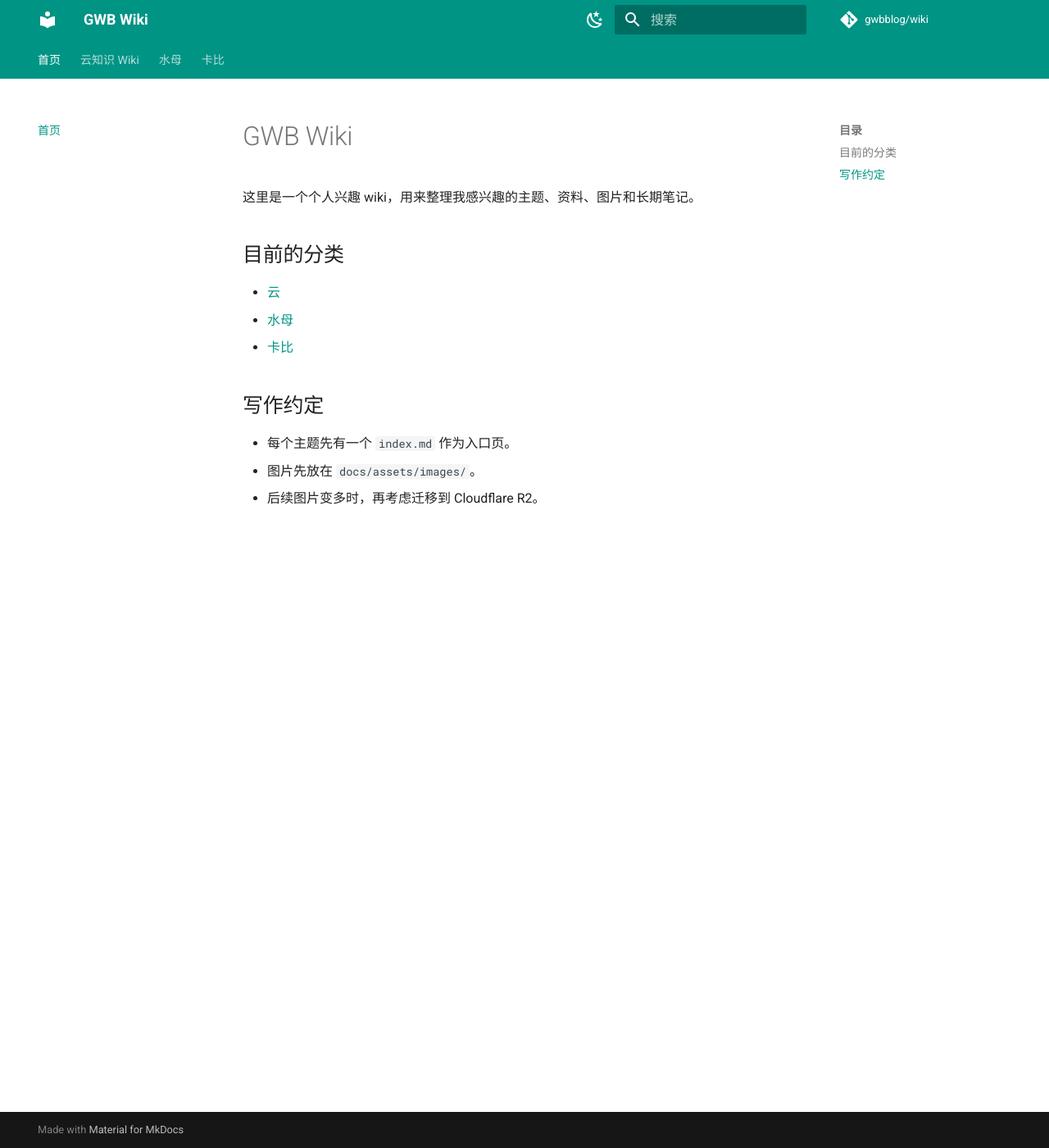
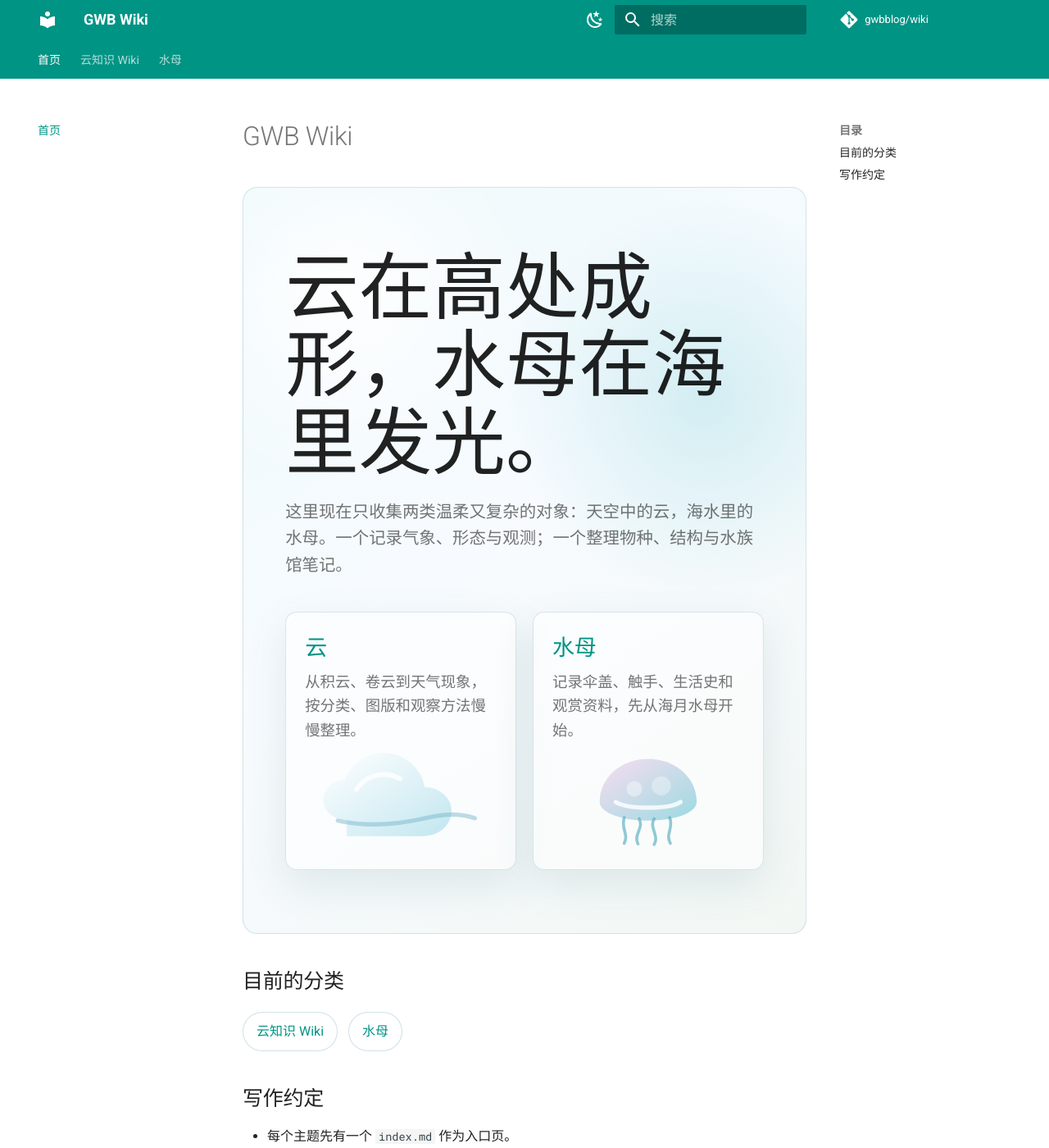
Before and after one commit to jellyfishjellyman/wiki, an MkDocs documentation site: the page built from docs/index.md, in a window 1280 px wide and 1400 px high. Shown: the whole window at 82% size. Built offline with MkDocs 1.6.1 and Material for MkDocs 9.7.7, drawn with Linux system fonts in a browser that asks for light colours; comment, search, counter and statistics services are not loaded.

Commit message:
Refresh homepage and remove Kirby section

```diff
--- a/docs/index.md
+++ b/docs/index.md
@@ -1,12 +1,172 @@
 # GWB Wiki
 
-这里是一个个人兴趣 wiki，用来整理我感兴趣的主题、资料、图片和长期笔记。
+<style>
+  .home-hero {
+    position: relative;
+    overflow: hidden;
+    margin: 1.5rem 0 2rem;
+    padding: clamp(2.4rem, 6vw, 5rem) clamp(1.2rem, 4vw, 3rem);
+    border: 1px solid rgba(87, 148, 164, 0.22);
+    border-radius: 18px;
+    background:
+      radial-gradient(circle at 18% 14%, rgba(255, 255, 255, 0.92), transparent 24%),
+      radial-gradient(circle at 82% 28%, rgba(188, 229, 235, 0.62), transparent 28%),
+      linear-gradient(145deg, #eef9fb 0%, #f7fbff 45%, #f2f7f4 100%);
+  }
+
+  [data-md-color-scheme="slate"] .home-hero {
+    border-color: rgba(129, 204, 216, 0.28);
+    background:
+      radial-gradient(circle at 18% 14%, rgba(201, 242, 244, 0.18), transparent 24%),
+      radial-gradient(circle at 82% 28%, rgba(81, 166, 185, 0.22), transparent 28%),
+      linear-gradient(145deg, #142431 0%, #1a2e38 48%, #102a2b 100%);
+  }
+
+  .home-hero h2 {
+    margin: 0;
+    max-width: 10em;
+    font-size: clamp(2rem, 7vw, 4.8rem);
+    line-height: 1.05;
+    letter-spacing: 0;
+  }
+
+  .home-hero p {
+    max-width: 38rem;
+    margin: 1rem 0 0;
+    color: var(--md-default-fg-color--light);
+    font-size: 1.02rem;
+  }
+
+  .home-symbols {
+    display: grid;
+    grid-template-columns: repeat(2, minmax(0, 1fr));
+    gap: 1rem;
+    margin-top: 2rem;
+  }
+
+  .home-card {
+    position: relative;
+    display: grid;
+    min-height: 13.5rem;
+    padding: 1.15rem;
+    border: 1px solid rgba(87, 148, 164, 0.22);
+    border-radius: 14px;
+    background: rgba(255, 255, 255, 0.54);
+    box-shadow: 0 18px 50px rgba(54, 104, 118, 0.12);
+    color: inherit;
+  }
+
+  [data-md-color-scheme="slate"] .home-card {
+    background: rgba(16, 33, 42, 0.62);
+    box-shadow: 0 18px 50px rgba(0, 0, 0, 0.2);
+  }
+
+  .home-card:hover {
+    border-color: rgba(41, 137, 160, 0.5);
+  }
+
+  .home-card svg {
+    width: 100%;
+    max-width: 16rem;
+    height: auto;
+    justify-self: end;
+    align-self: end;
+  }
+
+  .home-card h3 {
+    margin: 0;
+    font-size: 1.35rem;
+  }
+
+  .home-card p {
+    margin: 0.35rem 0 0;
+    max-width: 22rem;
+    font-size: 0.92rem;
+  }
+
+  .home-links {
+    display: flex;
+    flex-wrap: wrap;
+    gap: 0.65rem;
+    margin-top: 1rem;
+  }
+
+  .home-links a {
+    display: inline-flex;
+    align-items: center;
+    min-height: 2.4rem;
+    padding: 0.35rem 0.8rem;
+    border: 1px solid rgba(87, 148, 164, 0.28);
+    border-radius: 999px;
+    background: rgba(255, 255, 255, 0.48);
+  }
+
+  [data-md-color-scheme="slate"] .home-links a {
+    background: rgba(255, 255, 255, 0.06);
+  }
+
+  @media (max-width: 720px) {
+    .home-symbols {
+      grid-template-columns: 1fr;
+    }
+
+    .home-card {
+      min-height: 12rem;
+    }
+  }
+</style>
+
+<section class="home-hero">
+  <h2>云在高处成形，水母在海里发光。</h2>
+  <p>这里现在只收集两类温柔又复杂的对象：天空中的云，海水里的水母。一个记录气象、形态与观测；一个整理物种、结构与水族馆笔记。</p>
+
+  <div class="home-symbols">
+    <a class="home-card" href="clouds/index.md">
+      <div>
+        <h3>云</h3>
+        <p>从积云、卷云到天气现象，按分类、图版和观察方法慢慢整理。</p>
+      </div>
+      <svg viewBox="0 0 320 180" role="img" aria-label="标志性的云">
+        <defs>
+          <linearGradient id="cloud-fill" x1="0" x2="1" y1="0" y2="1">
+            <stop offset="0" stop-color="#ffffff"/>
+            <stop offset="1" stop-color="#bfe5ef"/>
+          </linearGradient>
+        </defs>
+        <path d="M70 130c-22 0-39-15-39-34 0-18 16-32 36-33 9-26 34-45 64-45 35 0 64 25 69 57 25 1 45 18 45 40 0 23-21 42-48 42H70z" fill="url(#cloud-fill)" opacity="0.95"/>
+        <path d="M55 131c44 10 96 8 151-5 29-7 55-7 78 1" fill="none" stroke="#6fb2c5" stroke-width="7" stroke-linecap="round" opacity="0.45"/>
+        <path d="M86 79c16-24 47-32 73-18" fill="none" stroke="#ffffff" stroke-width="8" stroke-linecap="round" opacity="0.8"/>
+      </svg>
+    </a>
+
+    <a class="home-card" href="jellyfish/index.md">
+      <div>
+        <h3>水母</h3>
+        <p>记录伞盖、触手、生活史和观赏资料，先从海月水母开始。</p>
+      </div>
+      <svg viewBox="0 0 320 180" role="img" aria-label="标志性的水母">
+        <defs>
+          <linearGradient id="jelly-fill" x1="0" x2="1" y1="0" y2="1">
+            <stop offset="0" stop-color="#f8d9ee"/>
+            <stop offset="1" stop-color="#91d6df"/>
+          </linearGradient>
+        </defs>
+        <path d="M160 28c45 0 81 31 81 72 0 18-36 31-81 31s-81-13-81-31c0-41 36-72 81-72z" fill="url(#jelly-fill)" opacity="0.9"/>
+        <path d="M106 100c18 12 89 13 108 0" fill="none" stroke="#ffffff" stroke-width="7" stroke-linecap="round" opacity="0.82"/>
+        <path d="M120 126c-6 19 8 27 0 43M145 128c8 17-10 25-2 42M170 128c-9 16 9 27 0 43M196 126c7 18-8 27 1 43" fill="none" stroke="#5baec1" stroke-width="5" stroke-linecap="round" opacity="0.66"/>
+        <circle cx="137" cy="78" r="13" fill="#ffffff" opacity="0.4"/>
+        <circle cx="182" cy="73" r="16" fill="#ffffff" opacity="0.34"/>
+      </svg>
+    </a>
+  </div>
+</section>
 
 ## 目前的分类
 
-- [云](clouds/index.md)
-- [水母](jellyfish/index.md)
-- [卡比](kirby/index.md)
+<div class="home-links">
+  <a href="clouds/index.md">云知识 Wiki</a>
+  <a href="jellyfish/index.md">水母</a>
+</div>
 
 ## 写作约定
 
--- a/mkdocs.yml
+++ b/mkdocs.yml
@@ -101,9 +101,6 @@ nav:
   - 水母:
       - jellyfish/index.md
       - 海月水母: jellyfish/moon-jellyfish.md
-  - 卡比:
-      - kirby/index.md
-      - 游戏作品: kirby/games.md
 
 markdown_extensions:
   - admonition
```
Also changed, not shown: docs/kirby/games.md (deleted, +0 -9 lines), docs/kirby/index.md (deleted, +0 -7 lines).
